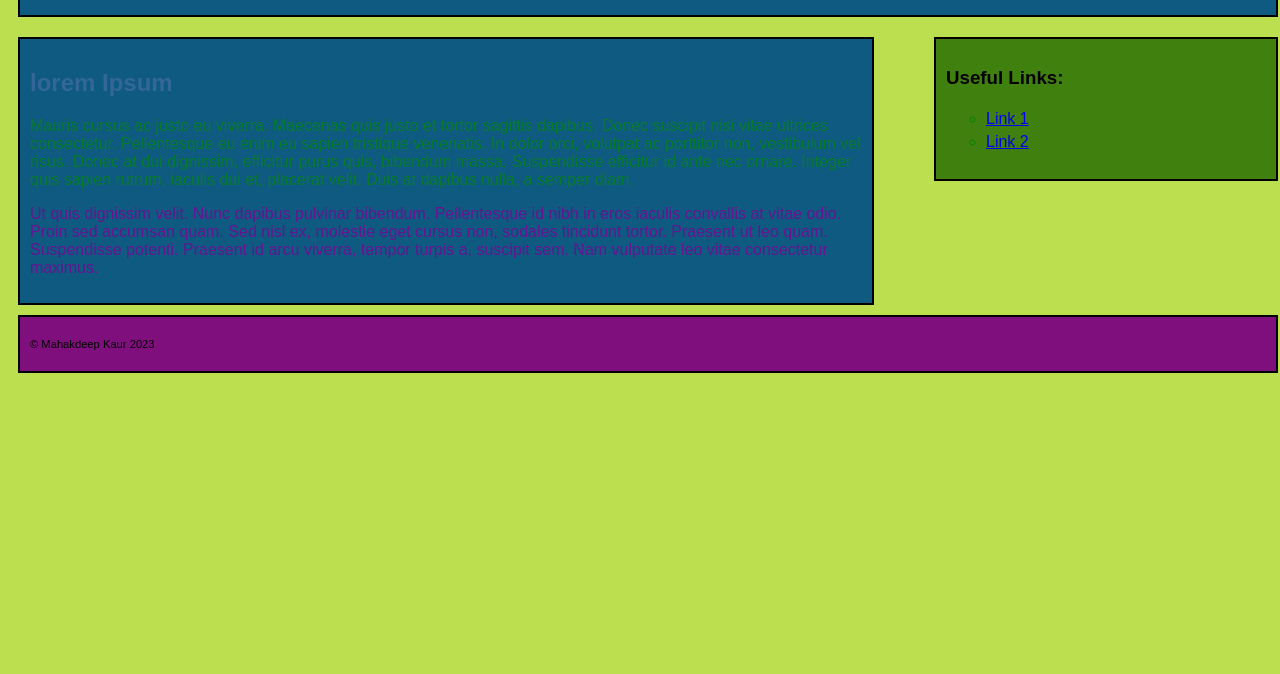
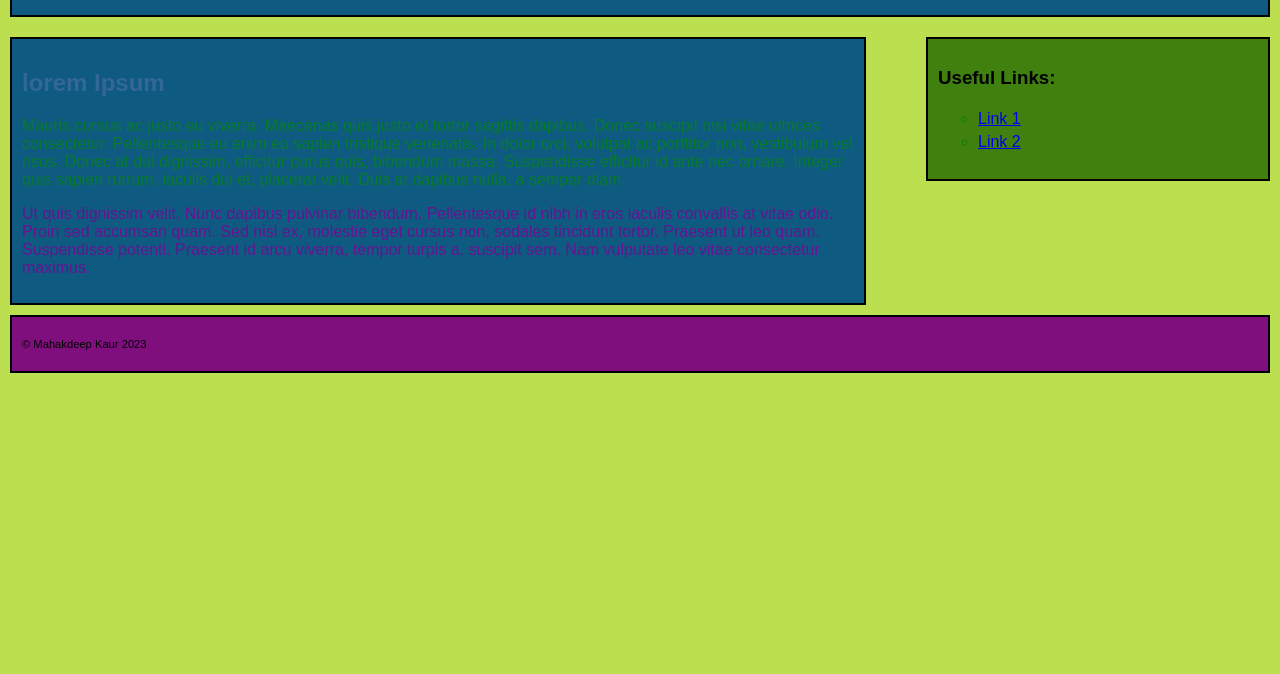
Before and after one commit to mahakthind/taskv2, a plain HTML site: page index.html in a window 1280 px wide. Shown: the part 155-829 px from the top of the page. Drawn offline with nearby package versions, Linux system fonts and the light colour scheme.

Commit message:
Update index.html

```diff
--- a/index.html
+++ b/index.html
@@ -3,8 +3,8 @@
 <html>
   <head>
     <meta charset="utf-8" />
-  <link rel="stylesheet" href="CSS/normalize.css">
-  <link rel="stylesheet" href="CSS/style.css">
+  <link rel="stylesheet" href="css/normalize.css">
+  <link rel="stylesheet" href="css/style.css">
     <meta name="viewpoint" content="width=device-width, initial-scale=1" />
     <title>Mahak website</title>
 
```
